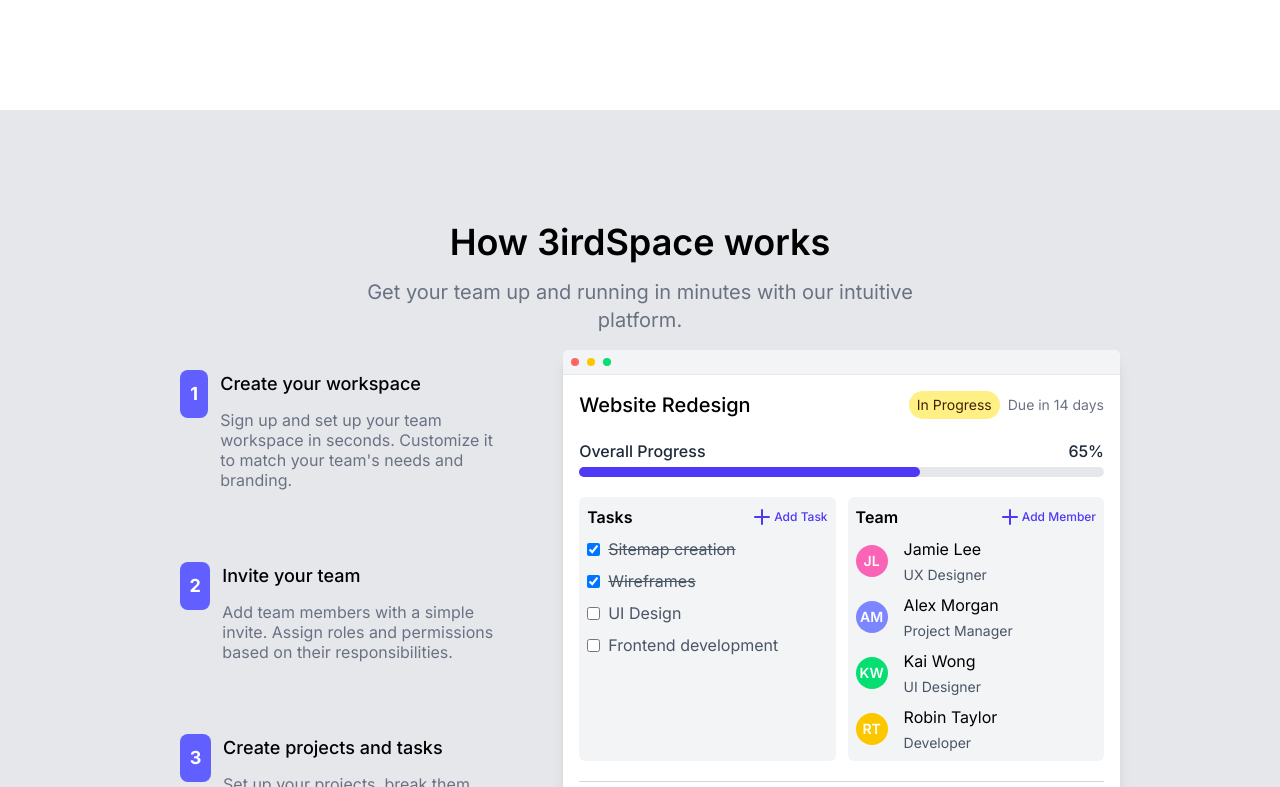
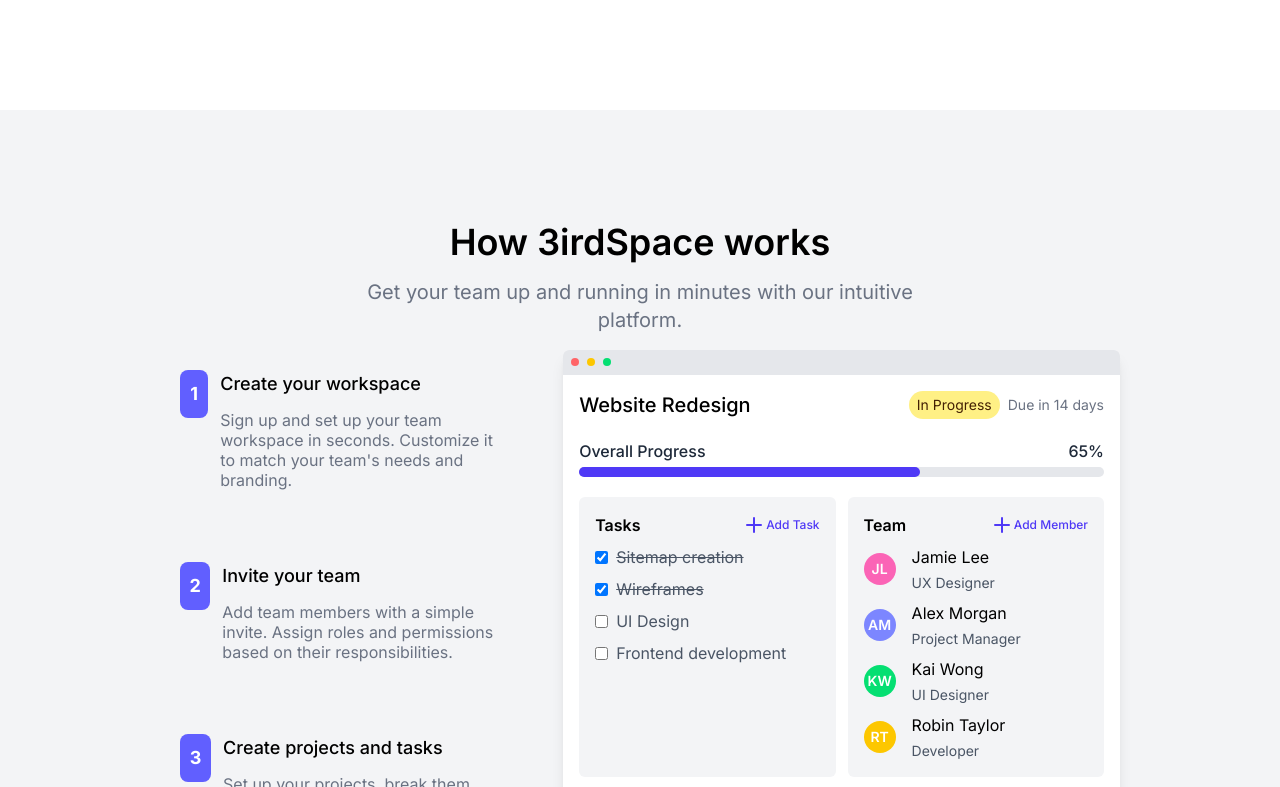
Before and after one commit to Naythankik/3ird-space-Team-Tools, a React (Vite) app: page / in a window 1280 px wide. Shown: the part 1333-2120 px from the top of the page. Built offline with nearby package versions, Linux system fonts and the light colour scheme; no server answers.

Commit message:
- Added error element - added transition to card components

```diff
--- a/src/App.jsx
+++ b/src/App.jsx
@@ -1,12 +1,13 @@
 import {createBrowserRouter, RouterProvider} from "react-router-dom";
 import PrivateRoute from "./routes/PrivateRoute.jsx";
 import LandingPage from "./pages/public/LandingPage.jsx";
+import ErrorPage from "./pages/ErrorPage.jsx";
 
 const router = createBrowserRouter([
     {
         path: "/",
         element: <LandingPage />,
-        // element: <Home />,
+        errorElement: <ErrorPage />
     },
     {
         element: <PrivateRoute />,
@@ -16,6 +17,7 @@ const router = createBrowserRouter([
                 // element: <Dashboard />,
             },
         ],
+        errorElement: <ErrorPage />
     },
 ]);
 
--- a/src/components/LandingPage/FeatureSection.jsx
+++ b/src/components/LandingPage/FeatureSection.jsx
@@ -48,7 +48,9 @@ const FeatureSection = () => {
 
                 <div className="grid grid-cols-1 md:grid-cols-2 lg:grid-cols-3 gap-8">
                     {features.map(({ title, description, icon: Icon }, idx) => (
-                        <div key={idx} className="flex flex-col gap-3 border border-gray-300 rounded-lg p-5">
+                        <div
+                            key={idx}
+                            className="flex cursor-auto flex-col gap-3 border border-gray-300 rounded-lg p-5 transition duration-300 hover:-translate-y-0.5 hover:shadow-md hover:shadow-gray-300">
                             <div className="bg-indigo-100 w-fit p-2 rounded-lg">
                                 <Icon className="h-8 w-8 text-indigo-600" />
                             </div>
--- a/src/components/LandingPage/Pricing.jsx
+++ b/src/components/LandingPage/Pricing.jsx
@@ -62,7 +62,7 @@ const Pricing = () => {
     const [selectedPrice, setSelectedPrice] = useState(2);
 
     return (
-        <section id="pricing" className="ppy-14 md:y-28 bg-white">
+        <section id="pricing" className="py-14 md:y-28 bg-white">
             <div className="flex flex-col items-center text-center gap-4 w-[95%] lg:w-[75%] mx-auto">
                 <h2 className="font-semibold text-4xl">Simple, transparent pricing</h2>
                 <p className="text-gray-500 w-full md:w-3/5 text-center text-xl">
--- a/src/components/LandingPage/StatusDotComponent.jsx
+++ b/src/components/LandingPage/StatusDotComponent.jsx
@@ -6,7 +6,7 @@ const StatusDotComponent = () => {
     ];
 
     return (
-        <div className="bg-gray-100 border-b border-gray-200 p-2 flex gap-2">
+        <div className="bg-gray-200 border-b border-gray-200 p-2 flex gap-2">
             {statusDots.map(({ color }, idx) => (
                 <span
                     key={idx}
--- a/src/components/LandingPage/WorkSection.jsx
+++ b/src/components/LandingPage/WorkSection.jsx
@@ -61,10 +61,12 @@ const WorkSection = () => {
     ]
 
     return (
-        <section id="how-it-works" className="py-14 md:py-28 bg-gray-200">
+        <section id="how-it-works" className="py-14 md:py-28 bg-gray-100">
             <div className="flex flex-col items-center text-center gap-4 w-[95%] lg:w-[75%] mx-auto">
                 <h2 className="font-semibold text-4xl">How 3irdSpace works</h2>
-                <p className="text-gray-500 w-full md:w-3/5 text-center text-xl">Get your team up and running in minutes with our intuitive platform.</p>
+                <p className="text-gray-500 w-full md:w-3/5 text-center text-xl">
+                    Get your team up and running in minutes with our intuitive platform.
+                </p>
                 <div className="grid grid-cols-1 md:grid-cols-[2fr_3fr] gap-8">
                     <div className="grid grid-cols-1 gap-8">
                         {processes.map(({ title, description }, idx) => (
@@ -95,7 +97,7 @@ const WorkSection = () => {
                             <ProgressBar title='Overall Progress' value='65%' />
 
                             <div className="grid grid-cols-1 md:grid-cols-2 gap-3">
-                                <div className="flex flex-col gap-2 bg-gray-100 p-2 rounded-md">
+                                <div className="flex flex-col gap-2 bg-gray-100 p-4 rounded-md">
                                     <div className="flex justify-between items-center">
                                         <p className="font-semibold">Tasks</p>
                                         <div className="flex text-indigo-600 font-medium items-center">
@@ -121,7 +123,7 @@ const WorkSection = () => {
                                     ))}
                                 </div>
 
-                                <div className="flex flex-col gap-2 bg-gray-100 p-2 rounded-md">
+                                <div className="flex flex-col gap-2 bg-gray-100 p-4 rounded-md">
                                     <div className="flex justify-between items-center">
                                         <p className="font-semibold">Team</p>
                                         <div className="flex text-indigo-600 font-medium items-center">
--- /dev/null
+++ b/src/pages/ErrorPage.jsx
@@ -0,0 +1,16 @@
+import { useRouteError } from "react-router-dom";
+
+export default function ErrorPage() {
+    const error = useRouteError();
+    console.error(error);
+
+    return (
+        <div className="flex flex-col items-center justify-center h-screen text-center p-4">
+            <h1 className="text-4xl font-bold mb-2">Something went wrong</h1>
+            <p className="text-lg text-gray-600 mb-4">We’re sorry for the inconvenience.</p>
+            <p className="text-sm text-gray-500">
+                {error.statusText || error.message}
+            </p>
+        </div>
+    );
+}
```
